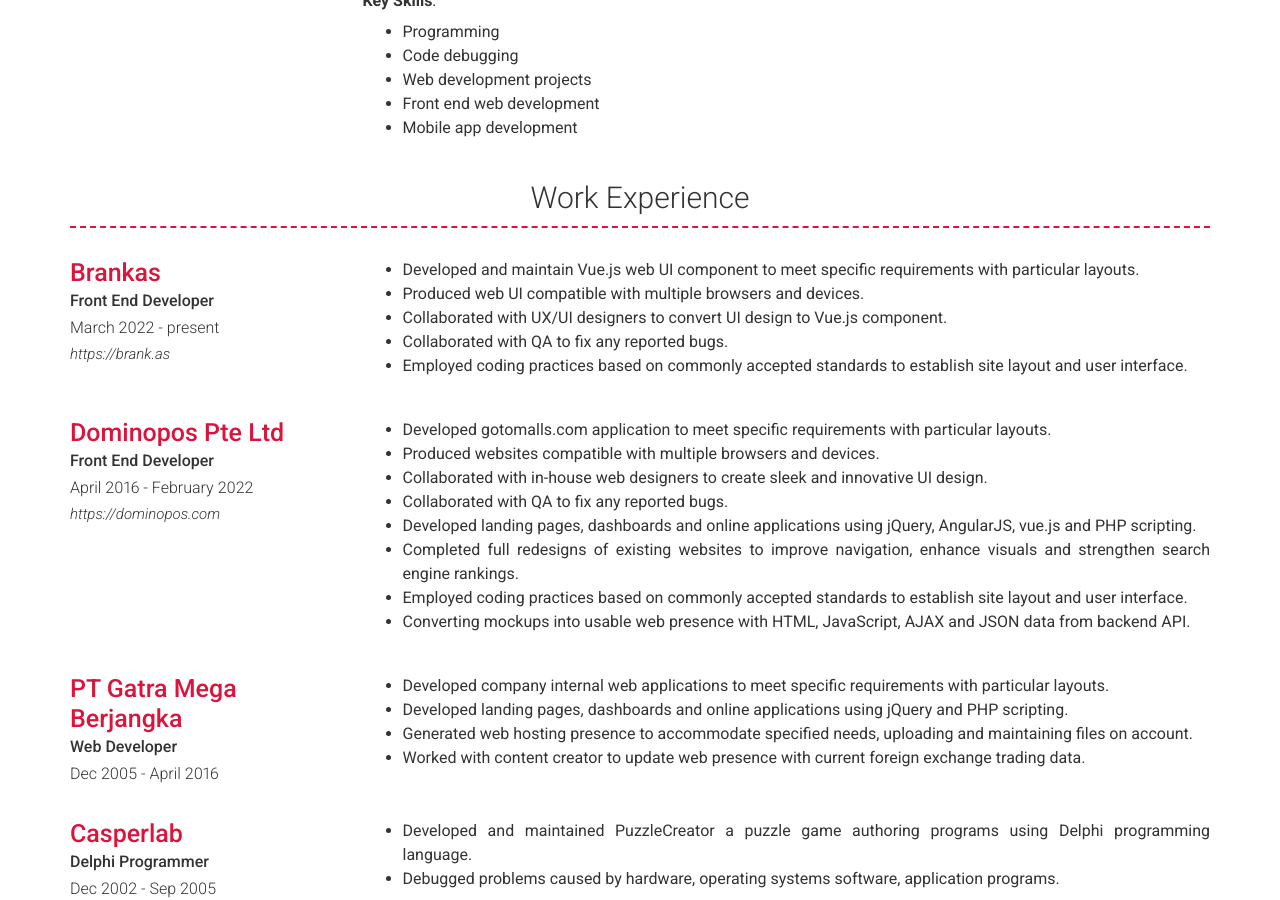
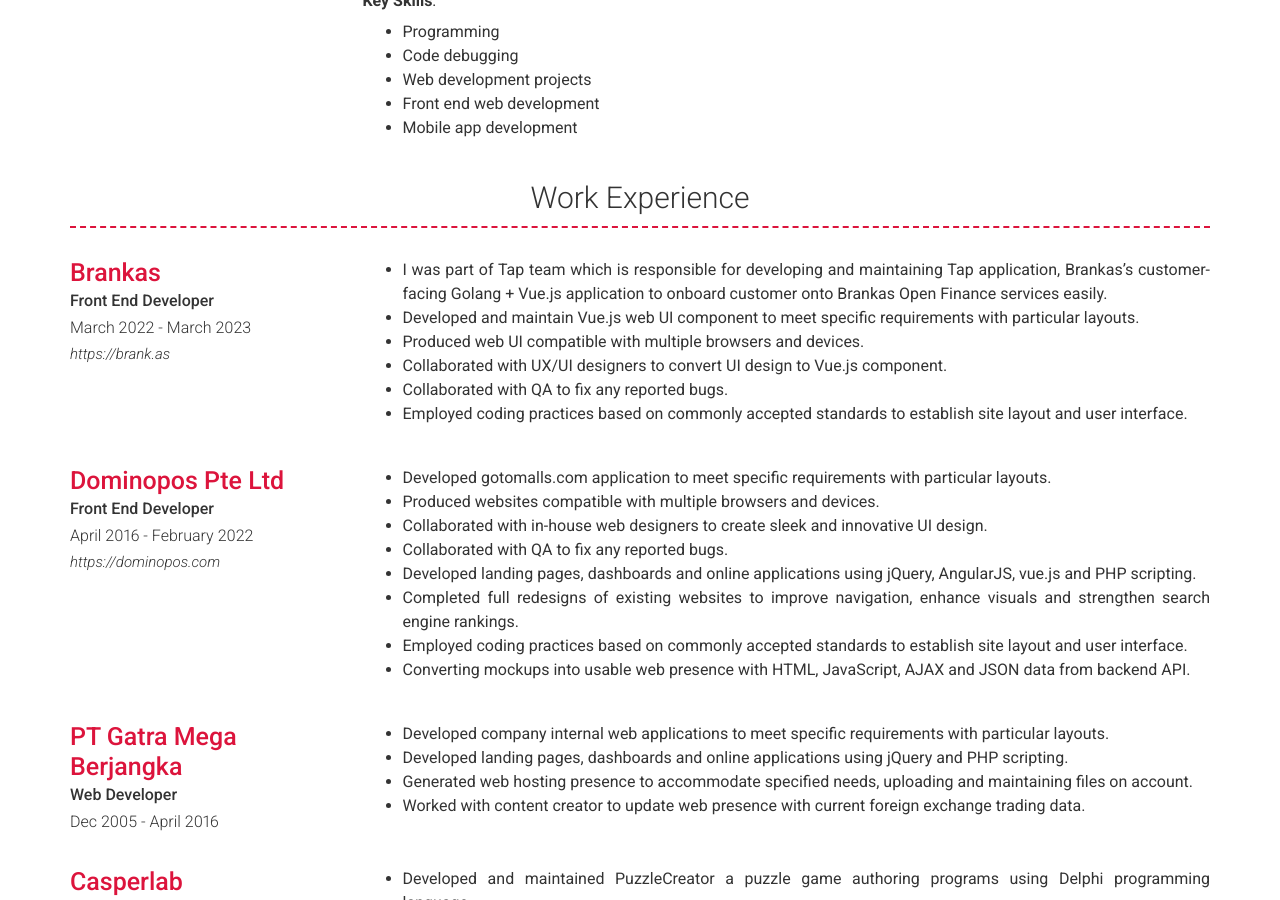
Before and after one commit to zamronypj/zamronypj.github.io, a Jekyll site: the page built from index.md, in a window 1280 px wide and 900 px high, scrolled down 687 px. Built offline with Jekyll 4.4.1, drawn with Linux system fonts in a browser that asks for light colours; nearby versions of some CDN libraries; a script that is not in the unit is left out.

Commit message:
Update _config.yml

```diff
--- a/_config.yml
+++ b/_config.yml
@@ -90,9 +90,10 @@
       - layout: left
         title: Brankas
         sub_title: Front End Developer
-        caption: March 2022 - present
+        caption: March 2022 - March 2023
         link: https://brank.as
         description: | # this will include new lines to allow paragraphs
+          - I was part of Tap team which is responsible for developing and maintaining Tap application, Brankas's customer-facing Golang + Vue.js application to onboard customer onto Brankas Open Finance services easily.
           - Developed and maintain Vue.js web UI component to meet specific requirements with particular layouts.
           - Produced web UI compatible with multiple browsers and devices.
           - Collaborated with UX/UI designers to convert UI design to Vue.js component.
```
